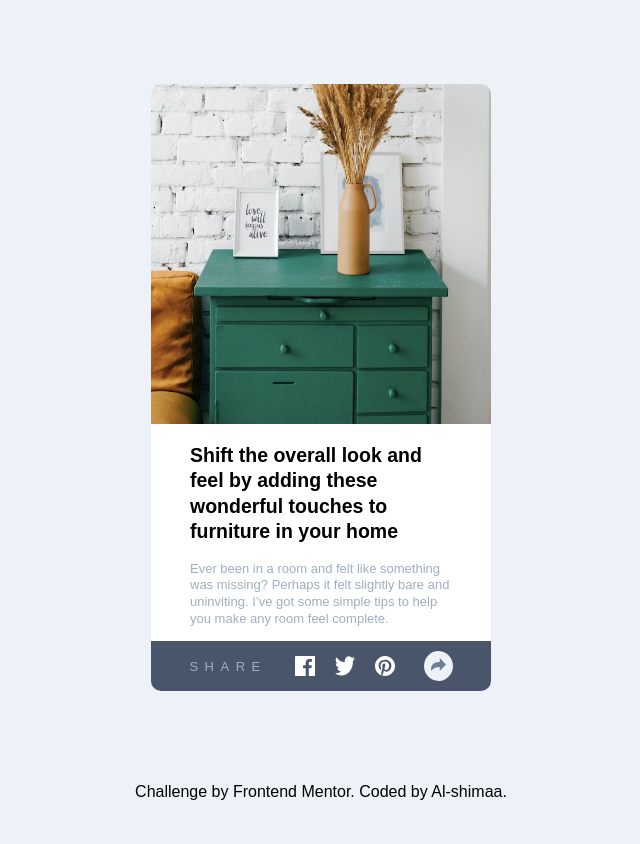
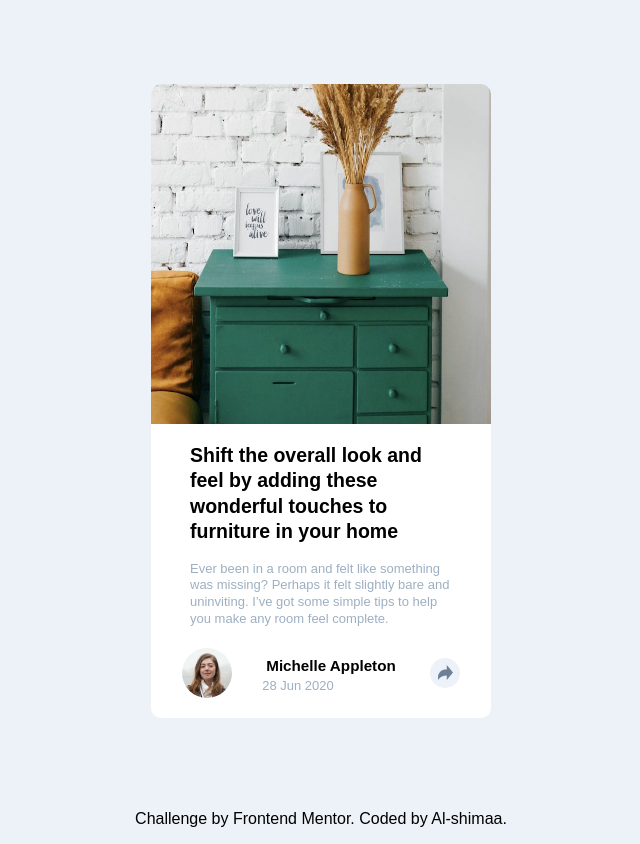
Before and after one commit to Al-Shimaa2001/Article_challenge, a plain HTML site: page index.html in a window 1280 px wide. Shown: the whole page, without its empty margins (319-959 px from the left). Before the commit the page ends 817 px from the top, so only its background shows below. Drawn offline with Linux system fonts and the light colour scheme.

Commit message:
Add author section with profile image and share button functionality

```diff
--- a/index.html
+++ b/index.html
@@ -28,8 +28,22 @@
             you make any room feel complete.
           </p>
         </section>
-        <!-- . Michelle Appleton 28 Jun 2020 Share -->
-        <section class="icons-section">
+        <section id="auther">
+          <img
+            class="profile"
+            src="./images/avatar-michelle.jpg"
+            alt="Michelle"
+          />
+          <div>
+            <h3>Michelle Appleton</h3>
+            <span class="date">28 Jun 2020</span>
+          </div>
+          <button class="share-btn auther-share">
+            <img src="./images/icon-share.svg" alt="share icon" />
+          </button>
+        </section>
+        <!-- .  Share -->
+        <section class="icons-section hidden">
           <span class="share">Share</span>
           <div class="icons">
             <img src="./images/icon-facebook.svg" alt="icon-facebook" />
--- a/main.js
+++ b/main.js
@@ -0,0 +1,18 @@
+const autherSection = document.querySelector("#auther");
+const autherShare = document.querySelector(".share-btn");
+const sharingSection = document.querySelector(".icons-section");
+
+
+autherShare.addEventListener("click", () => {
+  autherSection.style.display= 'none';
+  console.log("hi");
+  sharingSection.classList.remove("hidden");
+  hideShareBox()
+});
+function hideShareBox(){
+    setTimeout(() => {
+      sharingSection.classList.add("hidden");
+      autherSection.style.display= 'flex';
+    }, 4000);
+
+}
--- a/style.css
+++ b/style.css
@@ -4,17 +4,7 @@
 - Desaturated Dark Blue: hsl(214, 17%, 51%)
 - Grayish Blue: hsl(212, 23%, 69%)
 - Light Grayish Blue: hsl(210, 46%, 95%)
-
-## Typography
-
-### Body Copy
-
-- Font size: 13px
-
-### Headings
-
-- Family: [Manrope](https://fonts.google.com/specimen/Manrope)
-- Weights: 500, 700 */
+ */
 
 body {
   background-color: hsl(210, 46%, 95%);
@@ -40,36 +30,36 @@ body {
 }
 .details {
   padding: 0 3em;
-
 }
-.details h2  , .details p{
- line-height: 1.3;
+.details h2,
+.details p {
+  line-height: 1.3;
 }
-.details p{
-color: hsl(212, 23%, 69%);
+.details p , .date {
+  color: hsl(212, 23%, 69%);
 }
-
-
-
-
-
-
-
-
-
-
-
-
-
-
-
-
-
-
-
-
-
-
+#auther {
+  display: flex;
+  justify-content: space-evenly;
+  align-items: center;
+  margin: 20px 0;
+}
+h3{
+  margin: 4px;
+}
+#auther .profile {
+  width: 50px;
+  height: 50px;
+  border-radius: 50%;
+}
+.auther-share {
+  width: 30px;
+  height: 30px;
+}
+.auther-share img {
+  width: 15px;
+  height: 15px;
+}
 .icons-section {
   background-color: hsl(217, 19%, 35%);
   border-radius: 0 0 10px 10px;
@@ -84,14 +74,14 @@ color: hsl(212, 23%, 69%);
   text-transform: uppercase;
 }
 .share-btn {
-  background-color: hsl(210, 46%, 95% );
+  background-color: hsl(210, 46%, 95%);
   border: none;
   border-radius: 50%;
   padding: 7px;
   cursor: pointer;
 }
-.share-btn img{
-    color: hsl(210, 46%, 95%);
+.share-btn img {
+  color: hsl(210, 46%, 95%);
 }
 .icons {
   display: flex;
@@ -99,6 +89,9 @@ color: hsl(212, 23%, 69%);
   gap: 20px;
   cursor: pointer;
 }
-footer{
-    text-align: center;
+footer {
+  text-align: center;
 }
+.hidden{
+  display: none;
+}
```
